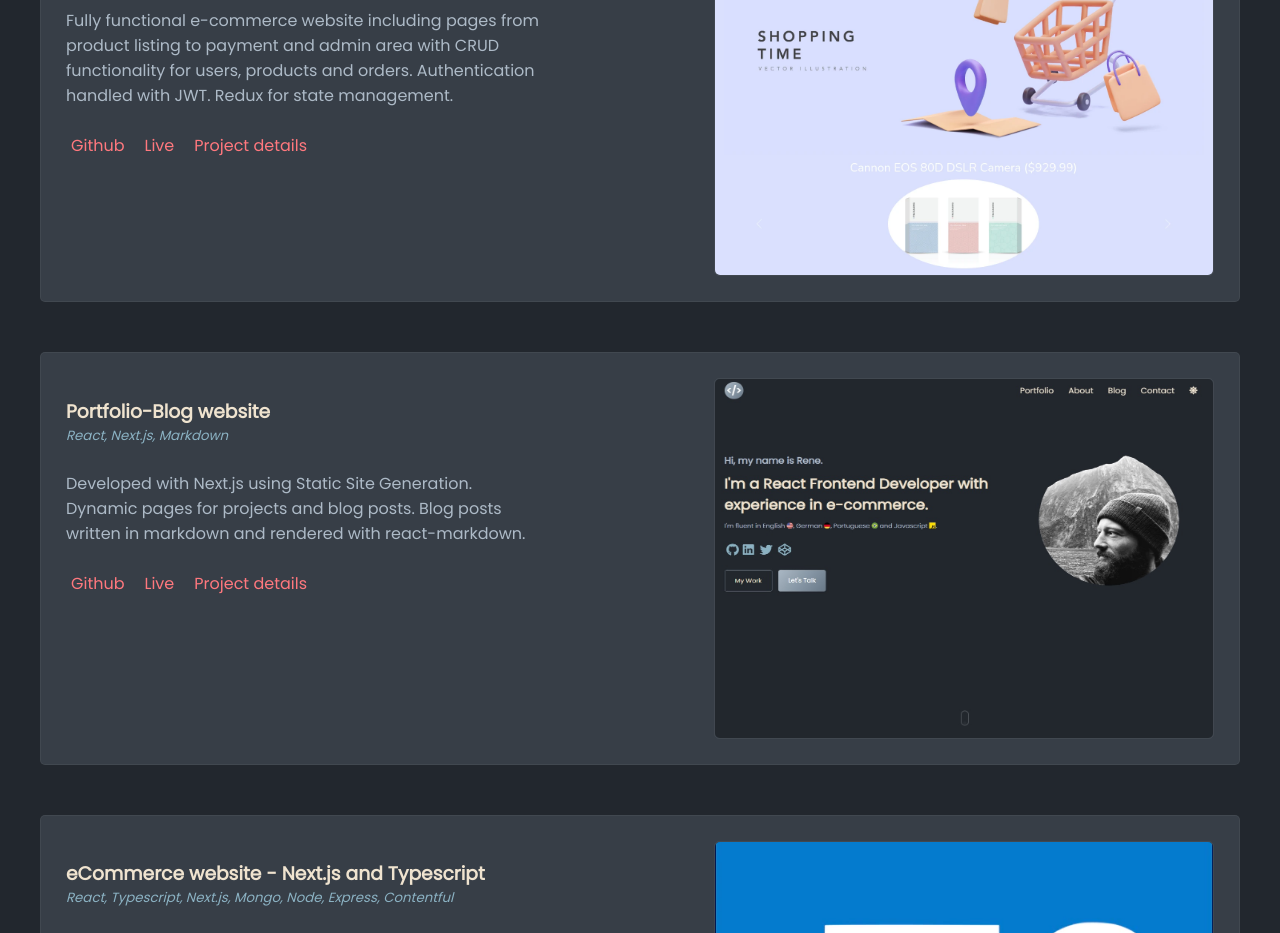
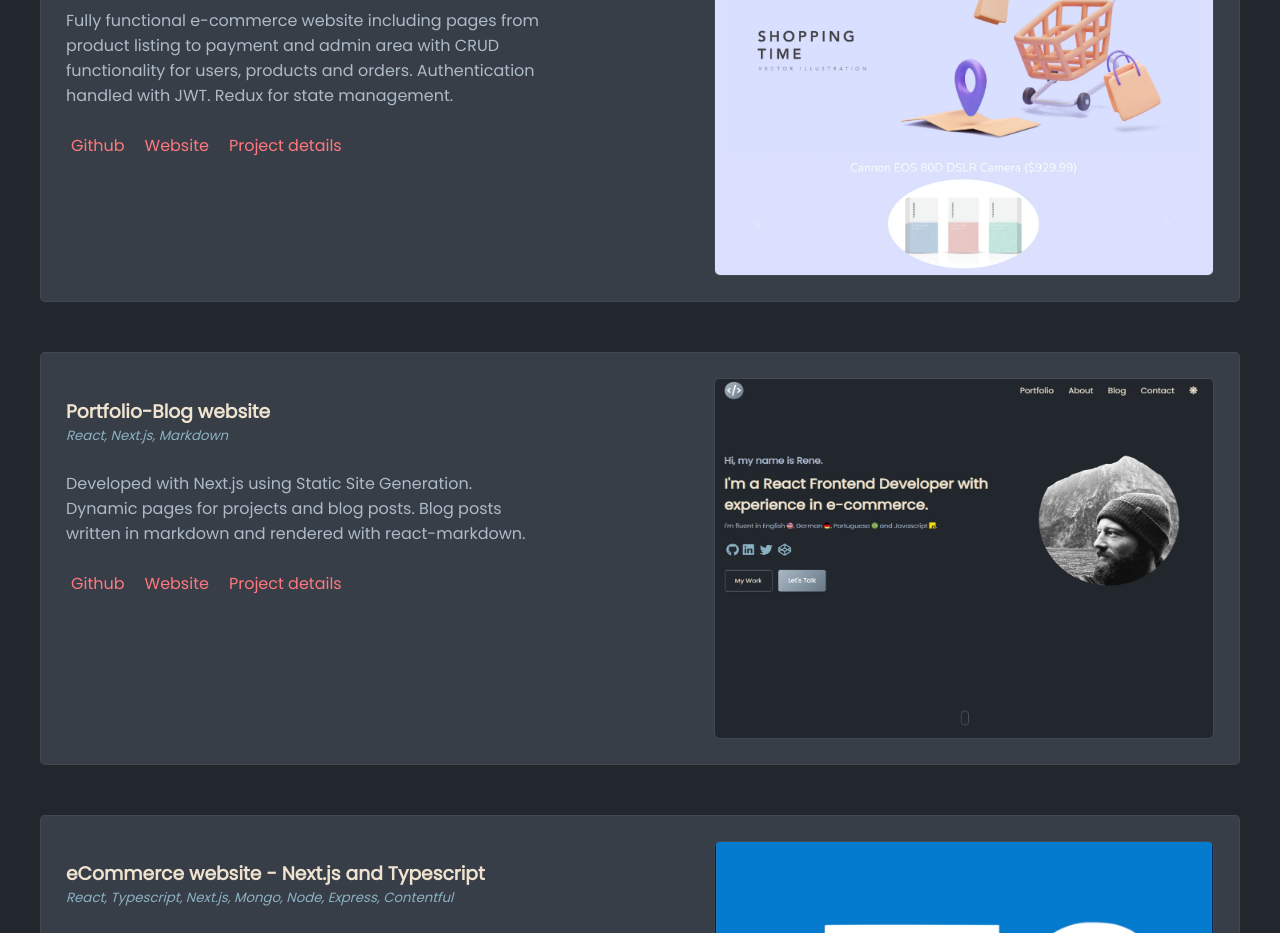
Before and after one commit to renebitter/portfolio, a Next.js app: page /portfolio/ in a window 1280 px wide. Shown: the part 1200-2133 px from the top of the page. Built offline with nearby package versions, Linux system fonts and the light colour scheme; some icons are missing.

Commit message:
Rename link

```diff
--- a/components/projects/featuredProjects.js
+++ b/components/projects/featuredProjects.js
@@ -31,7 +31,7 @@ const FeaturedProjects = (props) => {
                   {project.liveLink && (
                     <a href={project.liveLink} target='_blank' rel='noreferrer'>
                       <i className='fas fa-link'></i>
-                      Live
+                      Website
                     </a>
                   )}
                   <Link href={`/projects/${project._id}`}>
--- a/components/projects/projects.js
+++ b/components/projects/projects.js
@@ -63,7 +63,7 @@ const Projects = (props) => {
                           target='_blank'
                           rel='noreferrer'>
                           <i className='fas fa-link'></i>
-                          Live
+                          Website
                         </a>
                       )}
                       <Link href={`/projects/${project._id}`}>
```
